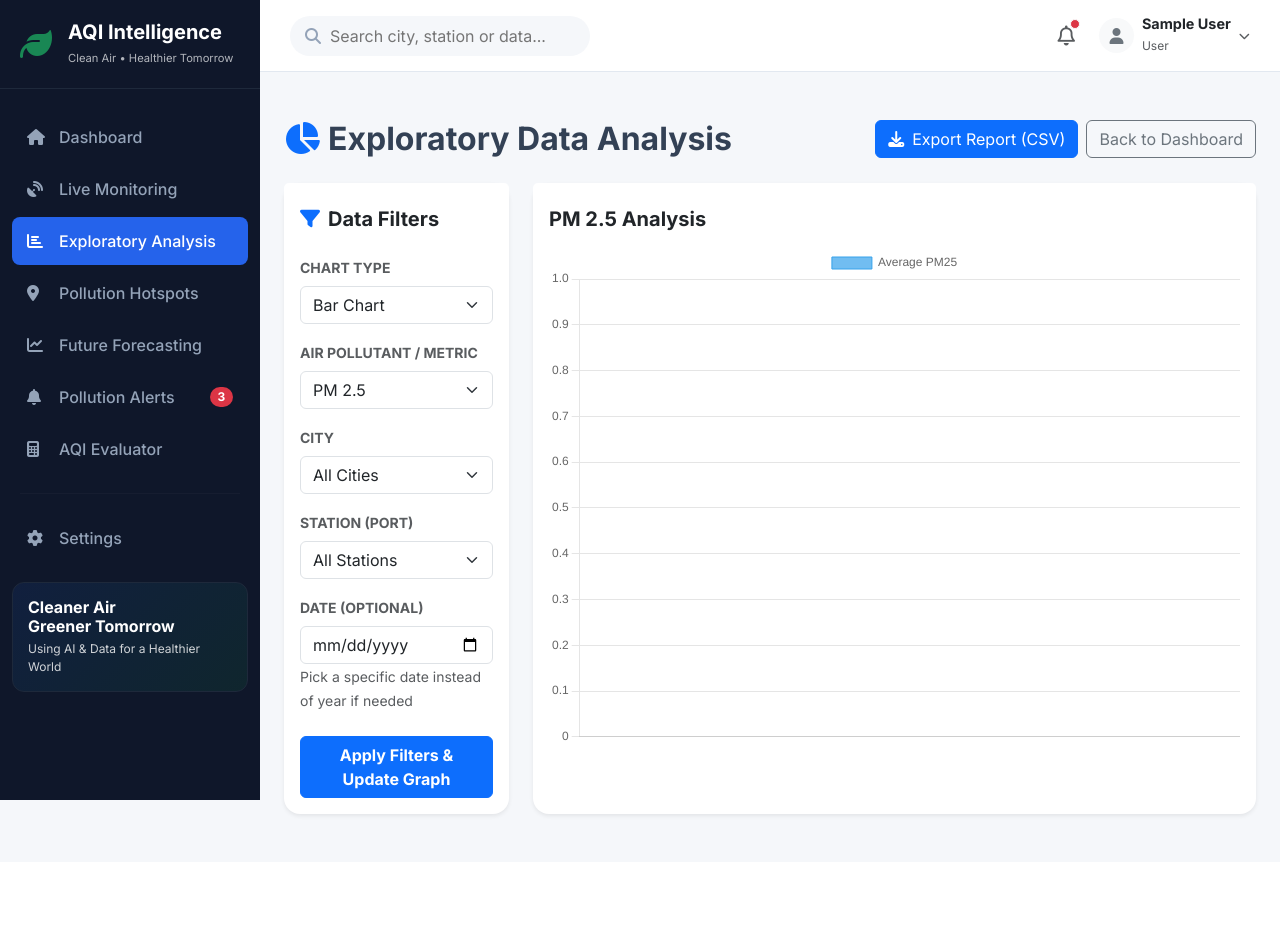
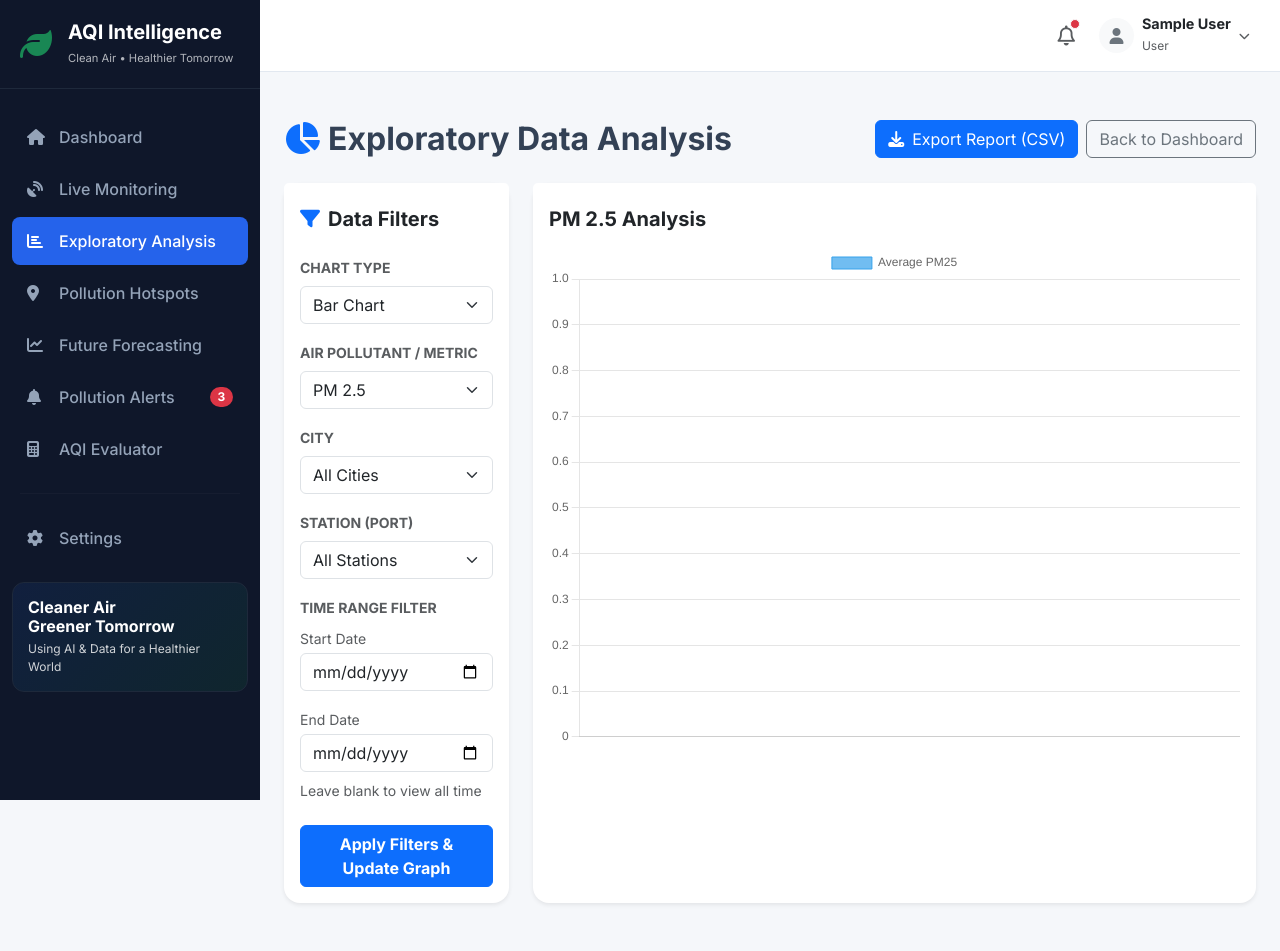
Before and after one commit to ajaybharathiraja/AQI-project, a Flask app: page /eda in a window 1280 px wide. Before the commit the page ends 818 px from the top, so only its background shows below. Run offline with Flask 3, Linux system fonts and the light colour scheme; the visitor is signed in with stand-in values (Sample User, id 1); data that the repository does not hold is empty.

```diff
--- a/app/routes/dashboard_routes.py
+++ b/app/routes/dashboard_routes.py
@@ -157,7 +157,8 @@ def api_eda():
     pollutants = [p.strip() for p in pollutant_param.split(',') if p.strip()]
     city = request.args.get('city', '')
     station_id = request.args.get('station', '')
-    year = request.args.get('year', '')
+    start_date = request.args.get('start_date', '')
+    end_date = request.args.get('end_date', '')
 
     col_map = {
         'pm25': AirQualityRecord.pm25,
@@ -226,11 +227,10 @@ def api_eda():
         query = query.filter(Station.city == city)
 
     try:
-        selected_date = request.args.get('date', '')
-        if selected_date:
-            query = query.filter(func.date(AirQualityRecord.timestamp) == selected_date)
-        elif year:
-            query = query.filter(extract('year', AirQualityRecord.timestamp) == int(year))
+        if start_date:
+            query = query.filter(func.date(AirQualityRecord.timestamp) >= start_date)
+        if end_date:
+            query = query.filter(func.date(AirQualityRecord.timestamp) <= end_date)
 
         results = query.group_by(grouping_col).all()
 
--- a/app/templates/base.html
+++ b/app/templates/base.html
@@ -98,8 +98,7 @@
                     <h5 class="fw-bold mb-0 text-dark">AQI Intelligence</h5>
                 </div>
                 {% endif %}
-                <i class="fas fa-search search-icon"></i>
-                <input type="text" class="search-box" placeholder="Search city, station or data...">
+
             </div>
 
             <div class="d-flex align-items-center gap-4">
--- a/app/templates/dashboard/eda.html
+++ b/app/templates/dashboard/eda.html
@@ -91,11 +91,20 @@
                         </select>
                     </div>
 
-                    <!-- Date Selection -->
+                    <!-- Time Filters -->
                     <div class="mb-4">
-                        <label class="form-label fw-bold text-muted small text-uppercase">Date (Optional)</label>
-                        <input type="date" class="form-control" id="dateFilter" min="{{ min_date }}" max="{{ max_date }}">
-                        <small class="text-muted">Pick a specific date instead of year if needed</small>
+                        <label class="form-label fw-bold text-muted small text-uppercase mb-2">Time Range Filter</label>
+
+                        <div class="mb-3">
+                            <label class="form-label text-muted small mb-1">Start Date</label>
+                            <input type="date" class="form-control" id="startDate" min="{{ min_date }}" max="{{ max_date }}">
+                        </div>
+
+                        <div>
+                            <label class="form-label text-muted small mb-1">End Date</label>
+                            <input type="date" class="form-control" id="endDate" min="{{ min_date }}" max="{{ max_date }}">
+                        </div>
+                        <small class="text-muted d-block mt-2">Leave blank to view all time</small>
                     </div>
 
                     <div class="d-grid">
@@ -136,7 +145,8 @@
         const pollutant = Array.from(checkboxes).map(cb => cb.value).join(',') || 'pm25';
         const city = document.getElementById('city').value;
         const station = document.getElementById('station').value;
-        const dateFilter = document.getElementById('dateFilter').value;
+        const startDate = document.getElementById('startDate').value;
+        const endDate = document.getElementById('endDate').value;
 
         // Build query string
         const params = new URLSearchParams({
@@ -144,7 +154,8 @@
             pollutant: pollutant,
             city: city,
             station: station,
-            date: dateFilter // Sending date filter to API
+            start_date: startDate,
+            end_date: endDate
         });
 
         // Update Title and Button
--- a/app/templates/dashboard/forecast.html
+++ b/app/templates/dashboard/forecast.html
@@ -135,11 +135,11 @@
                         <div class="w-100 mb-2 p-3 rounded-4 bg-white border shadow-sm d-flex flex-wrap justify-content-between align-items-center">
                             <div class="badge bg-primary p-2 rounded-pill mb-1 mb-md-0"><i class="fas fa-heartbeat me-1"></i> AI Ensemble</div>
                             {% set is_healthy = predictions.ensemble.aqi <= 100 %}
-                            {% set health_color = '#198754' if is_healthy else '#dc3545' %}
+                            {% set health_class = 'bg-success' if is_healthy else 'bg-danger' %}
                             {% set health_text = 'Healthy' if is_healthy else 'Unhealthy' %}
                             <div class="d-flex align-items-center">
                                 <span class="fw-bold me-2 text-muted">Overall Forecast:</span>
-                                <span class="badge rounded-pill px-3 py-2" style="background-color: {{ health_color }}; font-size: 1rem;">{{ health_text }}</span>
+                                <span class="badge rounded-pill px-3 py-2 {{ health_class }}" style="font-size: 1rem;">{{ health_text }}</span>
                             </div>
                         </div>
 
```
